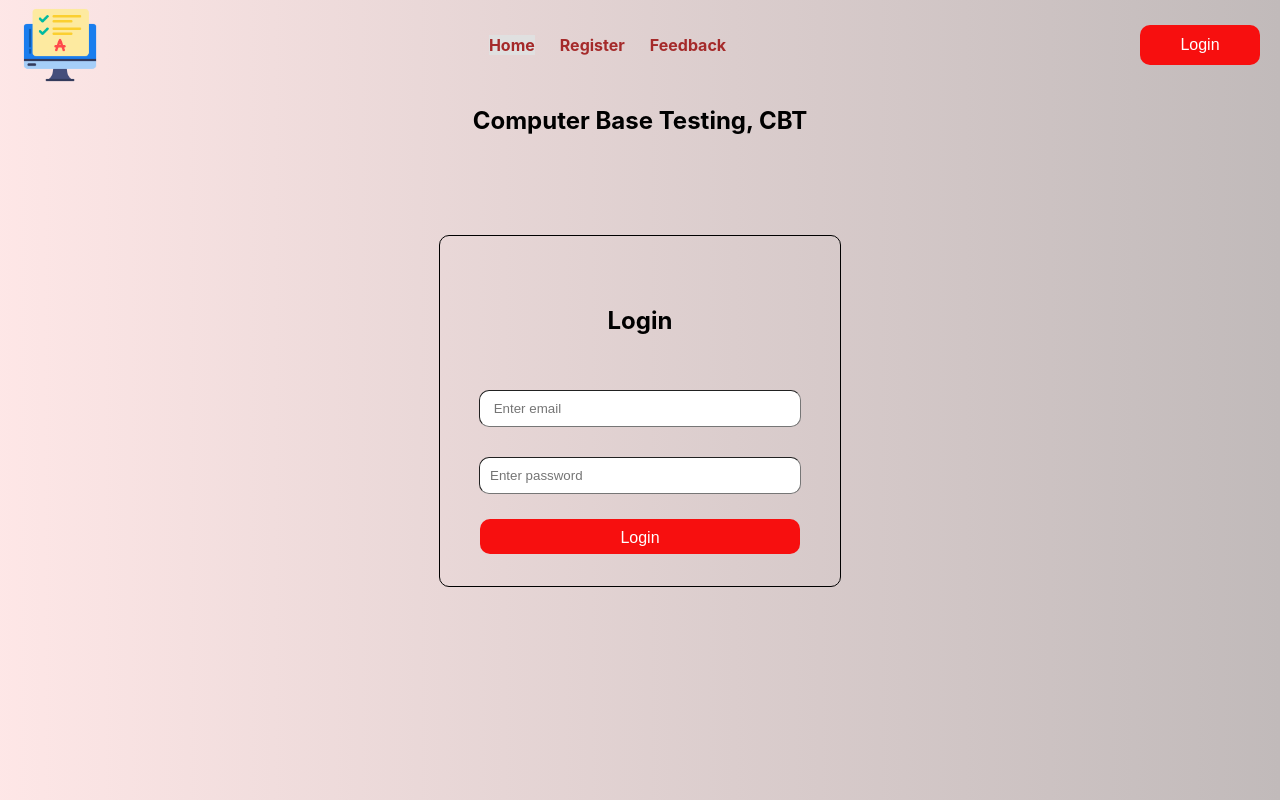
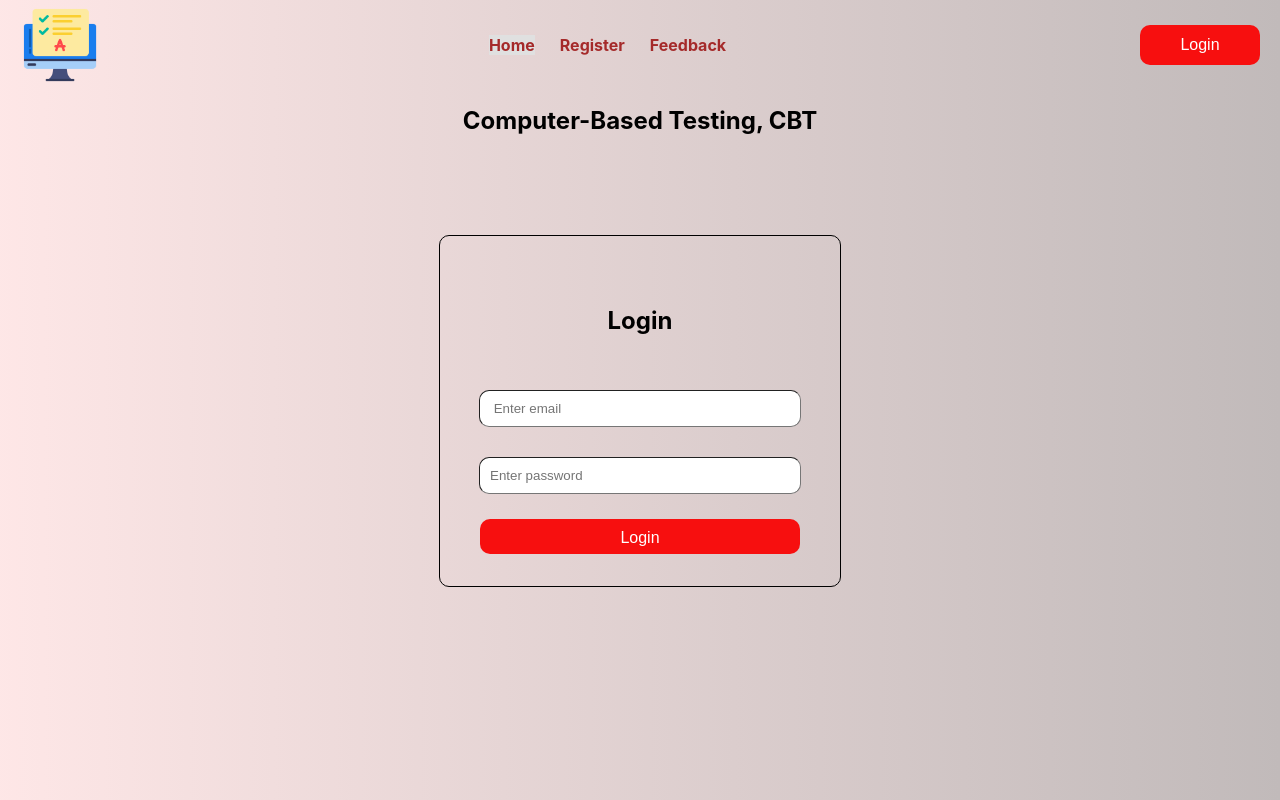
Before and after one commit to GabrielIkpolo/cbt, a React (Vite) app in the folder ui/: page / in a window 1280 px wide. Shown: the top 800 px of the page. Built offline with nearby package versions, Linux system fonts and the light colour scheme.

Commit message:
fixed grammer

```diff
--- a/ui/index.html
+++ b/ui/index.html
@@ -4,7 +4,7 @@
     <meta charset="UTF-8" />
     <link rel="icon" type="image/png" href="/logo.png" />
     <meta name="viewport" content="width=device-width, initial-scale=1.0" />
-    <title>Computer Base Testing (CBT)</title>
+    <title>Computer-Based Testing (CBT)</title>
   </head>
   <body>
     <div id="root"></div>
--- a/ui/src/components/Login.jsx
+++ b/ui/src/components/Login.jsx
@@ -60,7 +60,7 @@ const Login = () => {
       <div className="parrentDiv">
 
         <div className="cbtTitle">
-          <h1>Computer Base Testing, CBT</h1>
+          <h1>Computer-Based Testing, CBT</h1>
         </div>
 
         <div className="login">
```
